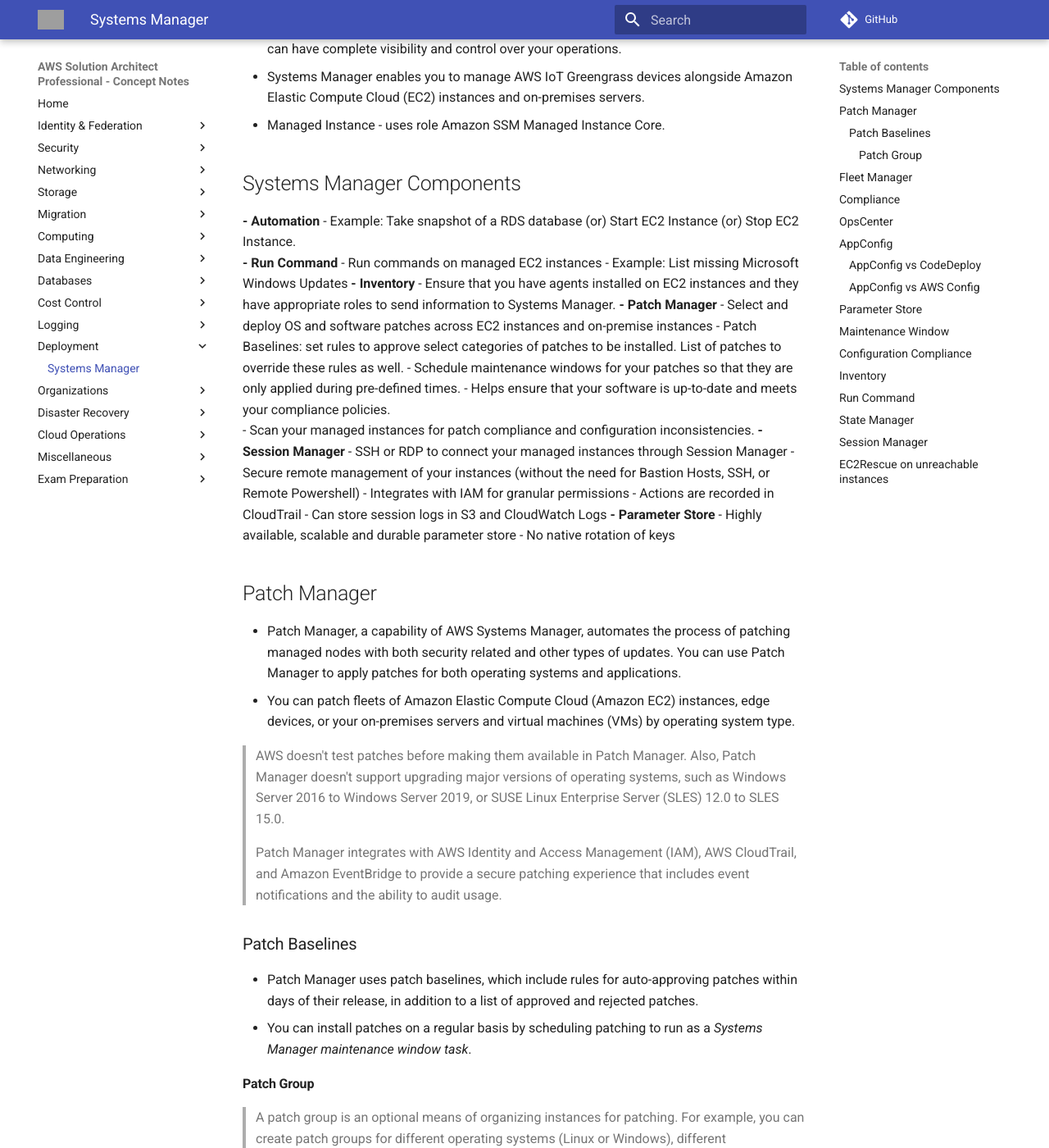
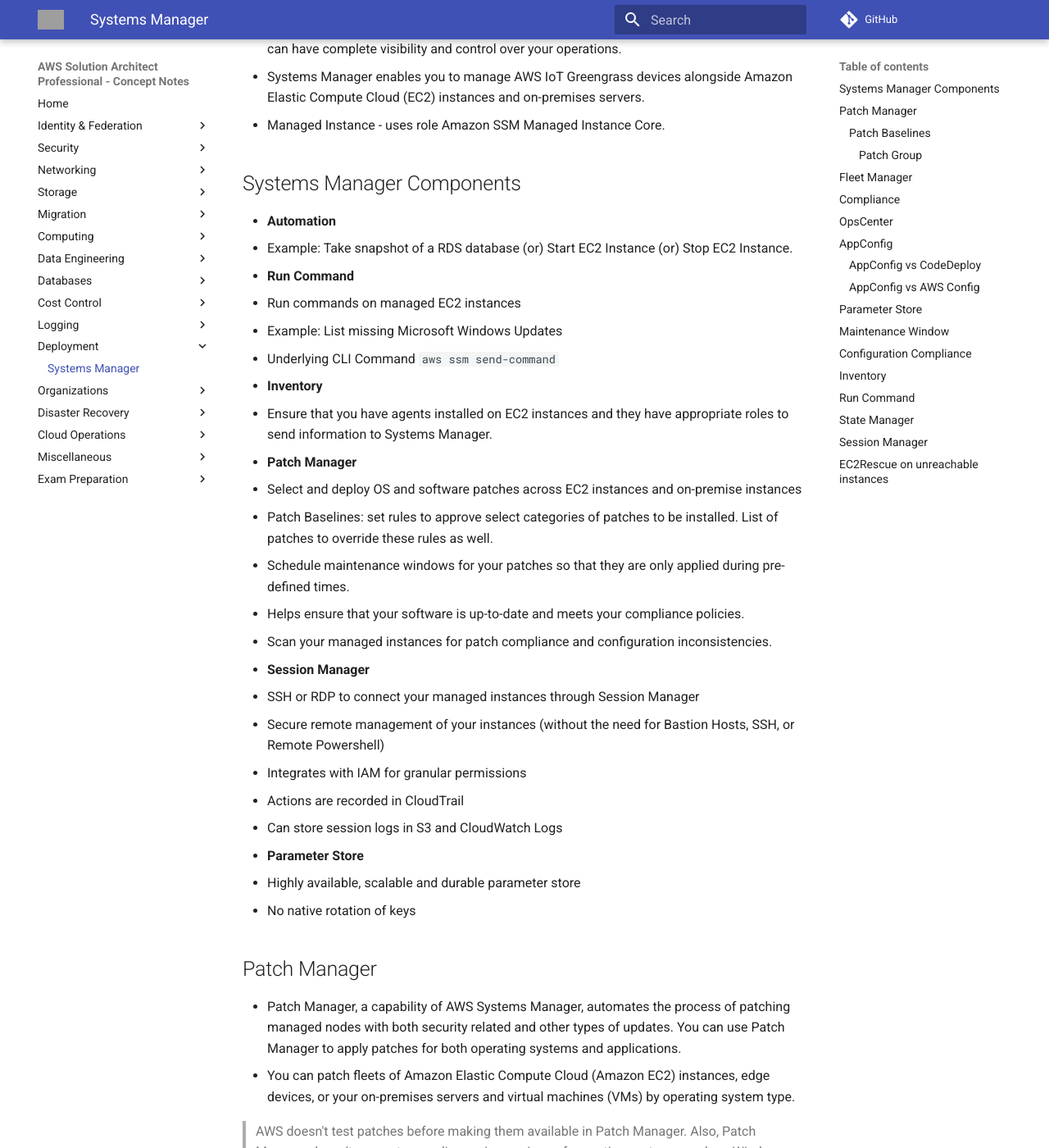
Before and after one commit to jeyabalajis/aws-certified-sa-pro-notes, an MkDocs documentation site: the page built from docs/deployment/systems_manager.md, in a window 1280 px wide and 1400 px high, scrolled down 310 px. Shown: the whole window at 82% size. Built offline with MkDocs 1.6.1 and Material for MkDocs 9.7.7, drawn with Linux system fonts in a browser that asks for light colours; comment, search, counter and statistics services are not loaded; grey boxes are pictures that could not be loaded.

Commit message:
Update systems_manager.md

````diff
--- a/docs/deployment/systems_manager.md
+++ b/docs/deployment/systems_manager.md
@@ -8,26 +8,27 @@
 - Managed Instance - uses role Amazon SSM Managed Instance Core.
 
 ## Systems Manager Components
-**- Automation**
+- **Automation**
   - Example: Take snapshot of a RDS database (or) Start EC2 Instance (or) Stop EC2 Instance.
-**- Run Command**
+- **Run Command**
   - Run commands on managed EC2 instances
   - Example: List missing Microsoft Windows Updates
-**- Inventory**
+  - Underlying CLI Command ```aws ssm send-command```
+- **Inventory**
   - Ensure that you have agents installed on EC2 instances and they have appropriate roles to send information to Systems Manager.
-**- Patch Manager**
+- **Patch Manager**
   - Select and deploy OS and software patches across EC2 instances and on-premise instances
   - Patch Baselines: set rules to approve select categories of patches to be installed. List of patches to override these rules as well.
   - Schedule maintenance windows for your patches so that they are only applied during pre-defined times.
   - Helps ensure that your software is up-to-date and meets your compliance policies.
   - Scan your managed instances for patch compliance and configuration inconsistencies.
-**- Session Manager**
+- **Session Manager**
   - SSH or RDP to connect your managed instances through Session Manager
   - Secure remote management of your instances (without the need for Bastion Hosts, SSH, or Remote Powershell)
   - Integrates with IAM for granular permissions
   - Actions are recorded in CloudTrail
   - Can store session logs in S3 and CloudWatch Logs
-**- Parameter Store**
+- **Parameter Store**
   - Highly available, scalable and durable parameter store
   - No native rotation of keys
 
````
